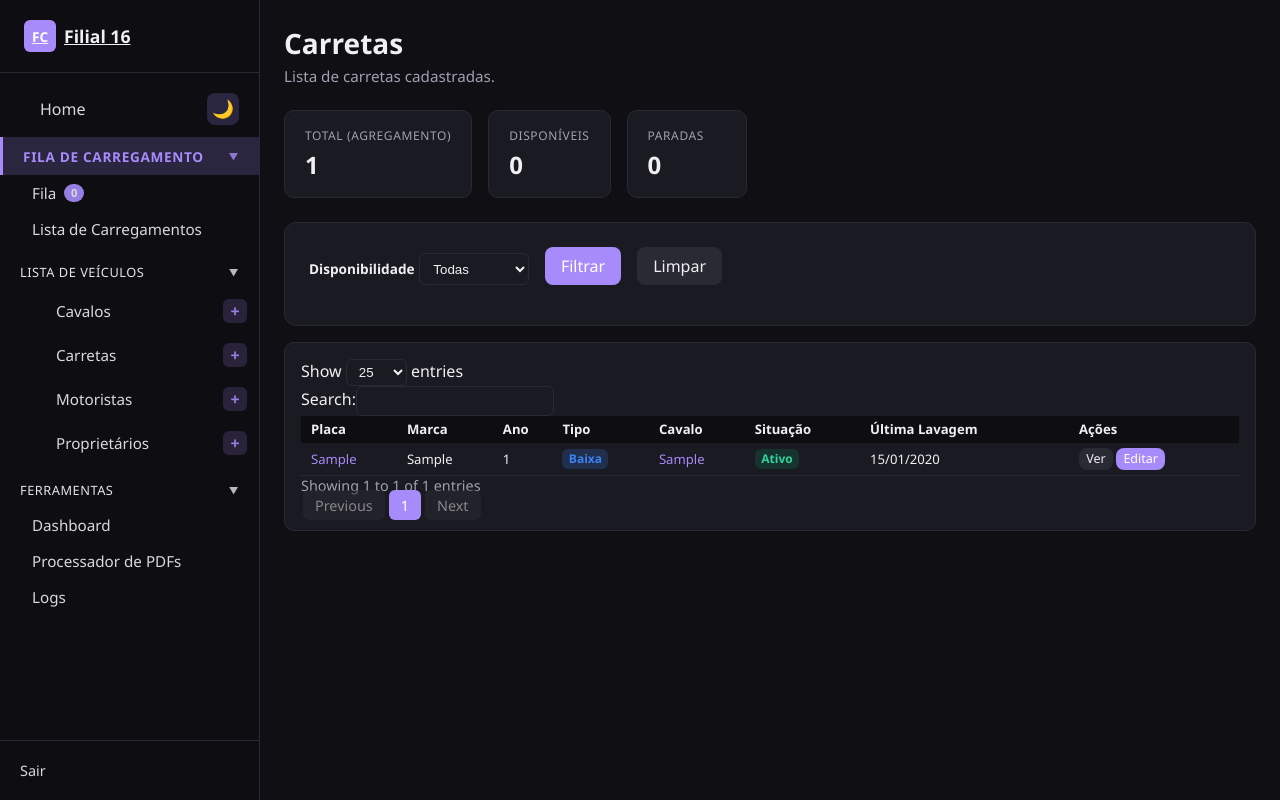
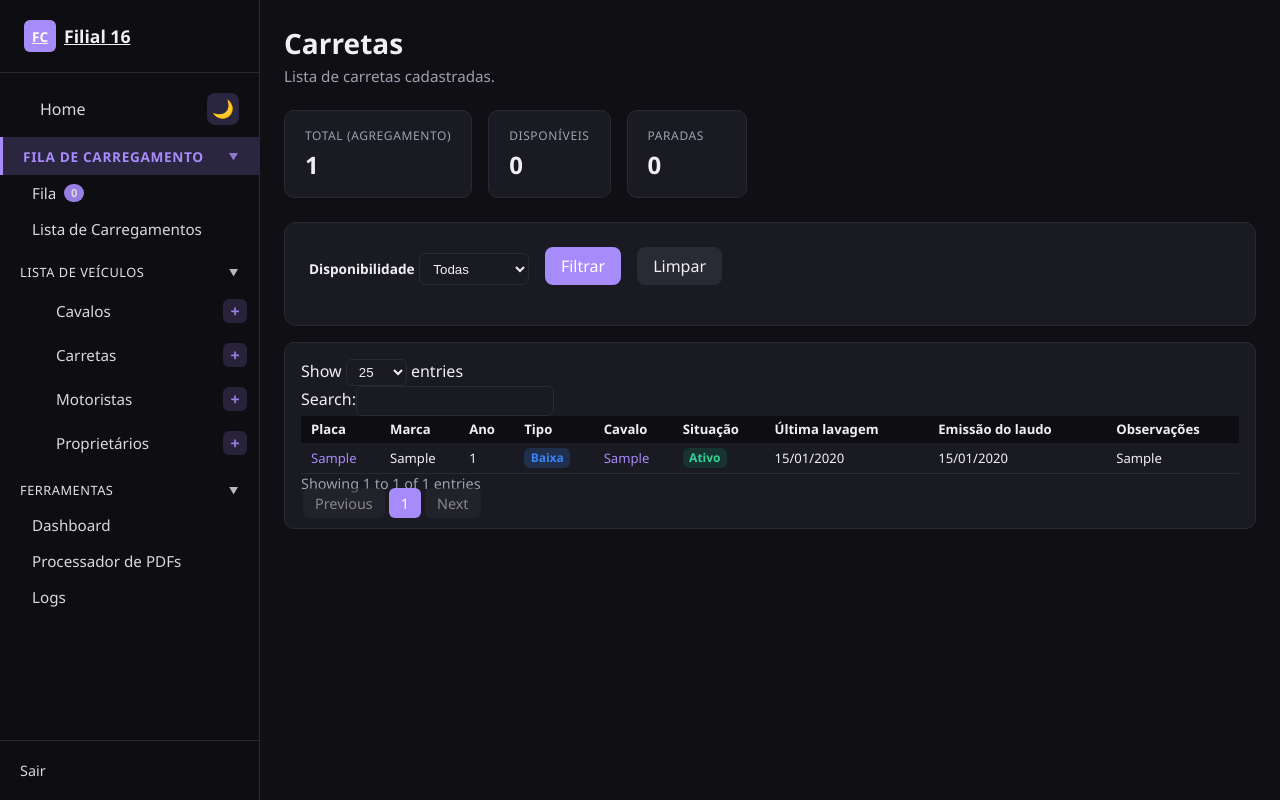
Before and after one commit to anotherDavidSousa/Fertran_filial16, a Django app: page /agregados/carretas/ in a window 1280 px wide. Run offline with Django 5.2, Linux system fonts and the light colour scheme; a user stored in the database is signed in; tables that the repository leaves empty hold one stand-in row (values such as "Sample post"); data that the repository does not hold is empty.

Commit message:
ajuste template carretas 1

```diff
--- a/core/views.py
+++ b/core/views.py
@@ -492,16 +492,15 @@ def cavalo_edit(request, pk):
 @login_required
 @require_menu_perm('agregamento')
 def carreta_list(request):
-    carretas = Carreta.objects.all()
+    # Apenas carretas de classificação Agregamento
+    carretas = Carreta.objects.filter(classificacao='agregado')
     disponivel_filter = request.GET.get('disponivel', '')
     carretas_acopladas_ids = Cavalo.objects.exclude(carreta__isnull=True).values_list('carreta_id', flat=True)
     if disponivel_filter == 'sim':
-        carretas = carretas.filter(
-            models.Q(classificacao='agregado') | models.Q(classificacao__isnull=True)
-        ).exclude(id__in=carretas_acopladas_ids)
+        carretas = carretas.exclude(id__in=carretas_acopladas_ids)
     elif disponivel_filter == 'nao':
         carretas = carretas.filter(id__in=carretas_acopladas_ids)
-    carretas_agregadas = Carreta.objects.filter(models.Q(classificacao='agregado') | models.Q(classificacao__isnull=True))
+    carretas_agregadas = Carreta.objects.filter(classificacao='agregado')
     return render(request, 'core/carreta_list.html', {
         'carretas': carretas,
         'disponivel_filter': disponivel_filter,
--- a/templates/core/carreta_list.html
+++ b/templates/core/carreta_list.html
@@ -60,8 +60,9 @@ table.dataTable tbody td {
         <th>Tipo</th>
         <th>Cavalo</th>
         <th>Situação</th>
-        <th>Última Lavagem</th>
-        <th>Ações</th>
+        <th>Última lavagem</th>
+        <th>Emissão do laudo</th>
+        <th>Observações</th>
       </tr>
     </thead>
     <tbody>
@@ -74,10 +75,11 @@ table.dataTable tbody td {
         <td>{% with cavalo=carreta.get_cavalo %}{% if cavalo %}<a href="{% url 'core:cavalo_detail' cavalo.pk %}">{{ cavalo.placa }}</a>{% else %}<span class="badge-core badge-core-success">Disponível</span>{% endif %}{% endwith %}</td>
         <td>{% if carreta.situacao == 'ativo' %}<span class="badge-core badge-core-success">Ativo</span>{% elif carreta.situacao == 'parado' %}<span class="badge-core badge-core-warning">Parado</span>{% else %}-{% endif %}</td>
         <td>{% if carreta.ultima_lavagem %}{{ carreta.ultima_lavagem|date:"d/m/Y" }}{% else %}-{% endif %}</td>
-        <td><a href="{% url 'core:carreta_detail' carreta.pk %}" class="btn-core btn-core-secondary" style="padding:0.25rem 0.5rem;font-size:0.85rem;">Ver</a> <a href="{% url 'core:carreta_edit' carreta.pk %}" class="btn-core btn-core-primary" style="padding:0.25rem 0.5rem;font-size:0.85rem;">Editar</a></td>
+        <td>{% if carreta.emissao_laudo %}{{ carreta.emissao_laudo|date:"d/m/Y" }}{% else %}-{% endif %}</td>
+        <td>{{ carreta.observacoes|default:"-" }}</td>
       </tr>
       {% empty %}
-      <tr><td colspan="8" style="text-align:center;color:var(--text-secondary);">Nenhuma carreta.</td></tr>
+      <tr><td colspan="9" style="text-align:center;color:var(--text-secondary);">Nenhuma carreta.</td></tr>
       {% endfor %}
     </tbody>
   </table>
```
